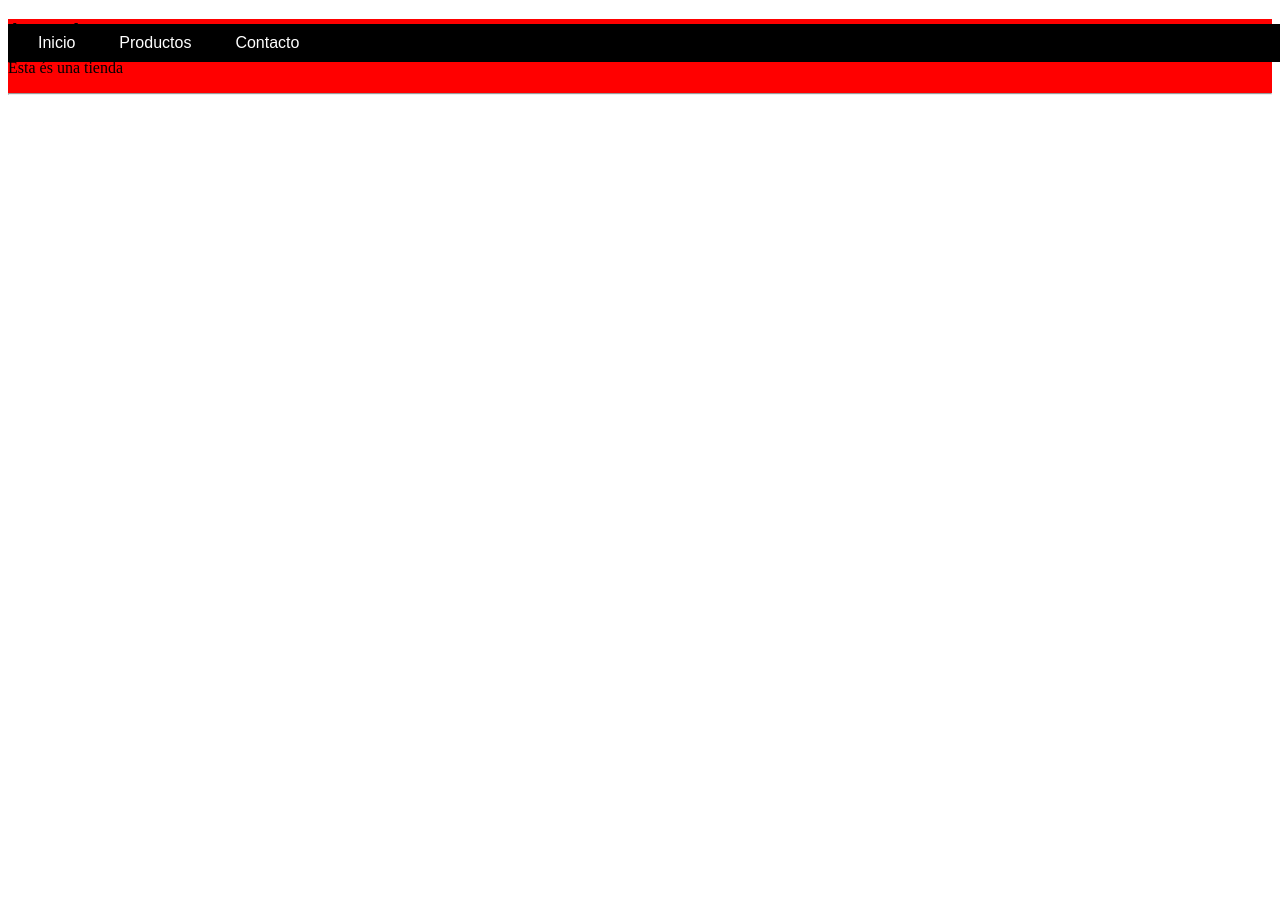
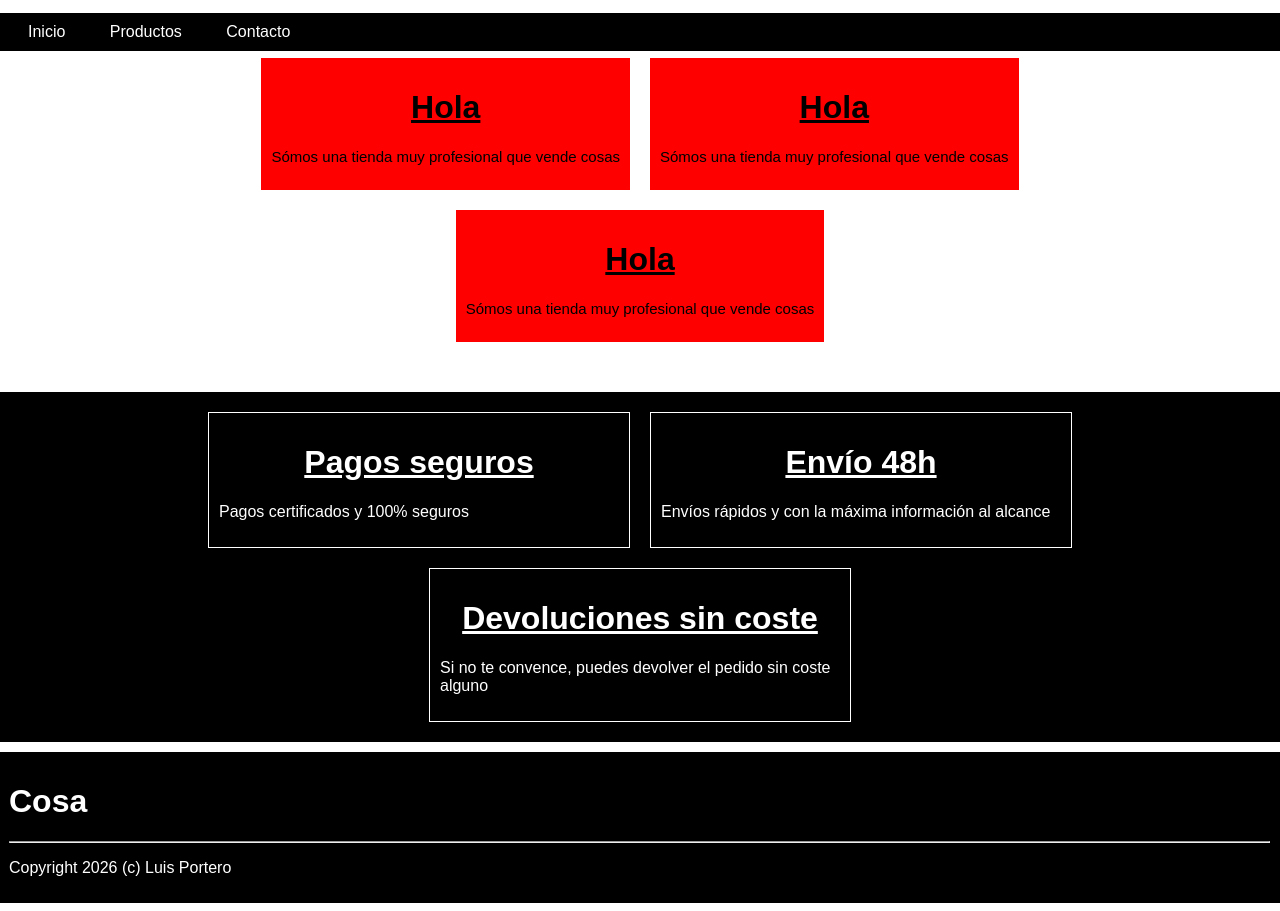
Before and after one commit to Luis-Portero/DAM1M04-Exercici-Posicio, a plain HTML site: page index.html in a window 1280 px wide. Before the commit the page ends 800 px from the top, so only its background shows below. Drawn offline with Linux system fonts and the light colour scheme.

Commit message:
3
Fixing errors

```diff
--- a/global.css
+++ b/global.css
@@ -4,6 +4,7 @@ nav{
     min-width: 100%;
     margin-top: 5px;
 
+    margin-left: -10px;
     position: fixed;
     padding: 10px;
     justify-content: center;
@@ -23,6 +24,78 @@ nav a:hover{
     margin: 10px;
 }
 
+/*----------body----------*/
+body{
+    font-family: Arial, Helvetica, sans-serif;
+}
+
+
+/*----------Index----------*/
+.index{
+    max-width: 1100px;
+    margin:auto;
+
+}
+
+/*Grid y cartas para la página principal*/
+.gridIndex{ /*Sirve tanto para Producto como para contacto*/
+    padding-top: 40px;
+    justify-content: center;
+    display: flex;
+    flex-wrap: wrap;
+    flex-direction: row;
+}
+.cardIndex{
+    background-color: red;
+    margin: 10px;
+    padding: 10px;
+}
+.cardIndex > h1{
+    text-decoration: underline;
+    font: bold;
+    font-size: 2em;
+    text-align: center;
+}
+.cardIndex > p{
+    font-size: 15px;
+}
+
+/*para la barra de beneficios*/
+.beneficiList{
+    background-color: black;
+    width: 100%;
+    margin-left: -10px;
+    margin-top: 40px;
+    margin-bottom: 10px;
+    padding: 10px;
+    display: flex;
+    flex-wrap: wrap;
+    flex-direction: row;
+
+
+
+    justify-content: center;
+}
+.benefici{
+    /*background-color: red;*/
+    padding: 10px;
+    margin: 10px;
+    width: 400px;
+    border: 1px solid #fff;
+    color: #fff;
+}
+.benefici > h1{
+    color: #fff;
+    text-decoration: underline;
+    font: bold;
+    font-size: 2em;
+    text-align: center;
+}
+.benefici > p{
+    font-size: 1em;
+}
+
+
 /*----------cards----------*/
 /*---grid---*/
 .grid{ /*Sirve tanto para Producto como para contacto*/
@@ -33,7 +106,7 @@ nav a:hover{
     flex-direction: row;
 }
 /*---card---*/
-/*Estascartas solo sirven para Producto*/
+/*---Estascartas solo sirven para Producto---*/
 .producte{
     /*background-color: red;*/
     padding: 10px;
@@ -50,14 +123,12 @@ nav a:hover{
     /*background-color: lime;*/
     padding: 15px;
     text-align: center;
-    font-family: Arial, Helvetica, sans-serif;
     font-size: 30px;
     font-weight: bold;
 }
 .producteDescription{
     background-color: #f0f0f0;
     padding: 10px;
-    font-family: Arial, Helvetica, sans-serif;
     margin-top: 5px;
     margin-bottom: 5px;
 }
@@ -65,12 +136,11 @@ nav a:hover{
     /*background-color: yellow;*/
     padding: 15px;
     font-size: 25px;
-    font-family: Arial, Helvetica, sans-serif;
     font-weight: bold;
     text-align: center;
 }
 
-/*Para las tarjetas de contacto*/
+/*---Para las tarjetas de contacto---*/
 .gridContacte{
     padding-top: 40px;
     justify-content: space-around;
@@ -81,7 +151,9 @@ nav a:hover{
     flex-direction: row;
 }
 .contacte{
-    background-color: red;
+    /*background-color: red;*/
+    background-color: #f0f0f0;
+    border: 1px solid #000;
     min-width: 45%;
     padding: 20px;
     margin: 5px;
@@ -90,32 +162,51 @@ nav a:hover{
 
 }
 .contacteText{
-    background-color: green;
+    /*background-color: green;*/
     margin-bottom: 10px;
     padding: 10px;
+
 }
 .contacteText > h1{
-    font-family: Arial, Helvetica, sans-serif;
     text-decoration: underline;
     font: bold;
     font-size: 2em;
+    text-align: center;
 }
-.conteacteText > h2{
-    font-family: Arial, Helvetica, sans-serif;
+.contacteText > h2{
     font: bold;
     font-size:1.5em
 }
 .contacteText > p{
-    font-family: Arial, Helvetica, sans-serif;
+    font-size: 15px;
+}
+.contacteText > a{
+    text-decoration: none;
+    color: #000;
 }
 .contacteMaps{
     background-color: gray;
     width: 100%;
     height: 200px;
 }
+.contacteFormulariSim{
+    border: 2px solid #000;
+    background-color: #fff;
+    }
+
 
 /*----------footer----------*/
 footer{
-    background-color: red;
-
+    background-color: #000;
+    margin-left: -9px;
+    margin-right: -8px;
+    padding: 10px;
 }
+footer > h1{
+    color: #fff;
+    font-size: 2em;
+}
+footer > p{
+    color: #fff;
+    font-size: 1em;
+}
--- a/index.html
+++ b/index.html
@@ -11,11 +11,40 @@
             <a href="productes.html">Productos</a>
             <a href="contacte.html">Contacto</a>
         </nav>
-
-        <footer class="footers">
-            <h3>Acerca de</h3>
-            <p>Esta és una tienda</p>
+        <div class="index">
+            <div class="gridIndex">
+                <div class="cardIndex">
+                    <h1>Hola</h1>
+                    <p>Sómos una tienda muy profesional que vende cosas</p>
+                </div>
+                <div class="cardIndex">
+                    <h1>Hola</h1>
+                    <p>Sómos una tienda muy profesional que vende cosas</p>
+                </div>
+                <div class="cardIndex">
+                    <h1>Hola</h1>
+                    <p>Sómos una tienda muy profesional que vende cosas</p>
+                </div>
+            </div>
+        </div>
+        <div class="beneficiList">
+            <div class="benefici">
+                <h1>Pagos seguros</h1>
+                <p>Pagos certificados y 100% seguros</p>
+            </div>
+            <div class="benefici">
+                <h1>Envío 48h</h1>
+                <p>Envíos rápidos y con la máxima información al alcance</p>
+            </div>
+            <div class="benefici">
+                <h1>Devoluciones sin coste</h1>
+                <p>Si no te convence, puedes devolver el pedido sin coste alguno</p>
+            </div>
+        </div>
+        <footer>
+            <h1>Cosa</h1>
             <hr>
+            <p> Copyright 2026 (c) Luis Portero</p>
         </footer>
     </body>
 </html>
```
Also changed, not shown: contacte.html (+16 -1 lines), productes.html (+5 -36 lines).
